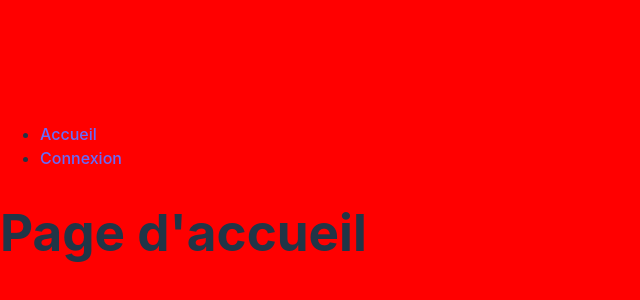
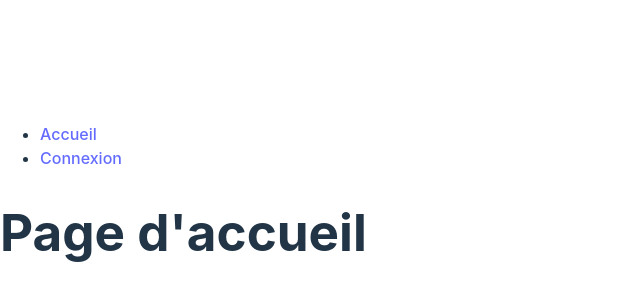
Before and after one commit to MaxThaUnicorn/club-cockroach, a React (Vite) app: page / in a window 1280 px wide. Shown: the part 200-500 px from the top of the page, without its empty margins (0-640 px from the left). Built offline with nearby package versions, Linux system fonts and the light colour scheme.

Commit message:
Retrait Connexion.css

```diff
--- a/src/pages/Connexion.tsx
+++ b/src/pages/Connexion.tsx
@@ -1,5 +1,4 @@
 import React from 'react';
-import '../styles/Connexion.css'
 
 const Connexion: React.FC = () => {
   return (
--- a/src/styles/Connexion.css
+++ /dev/null
@@ -1,3 +0,0 @@
-* {
-  background-color: red;
-}
```
